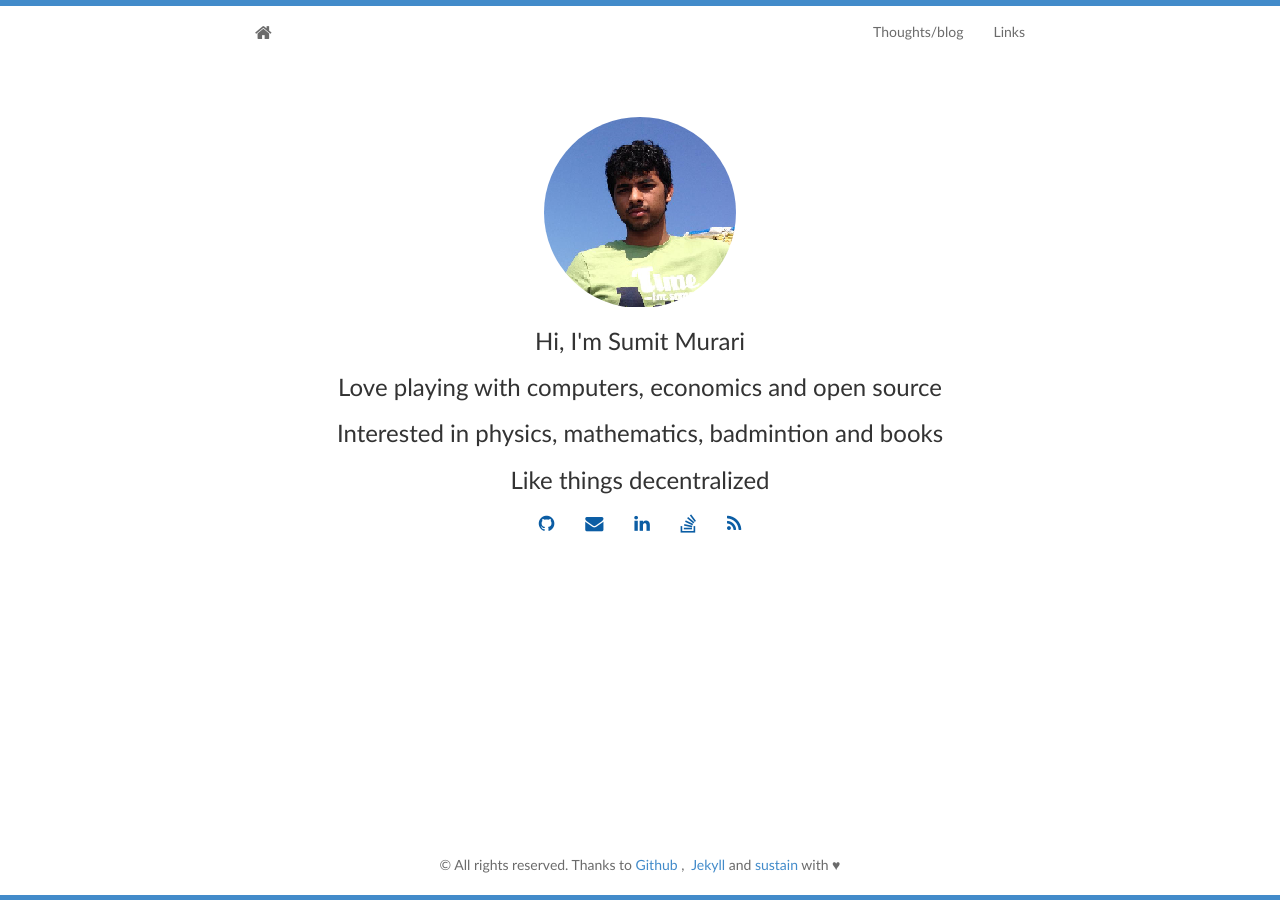
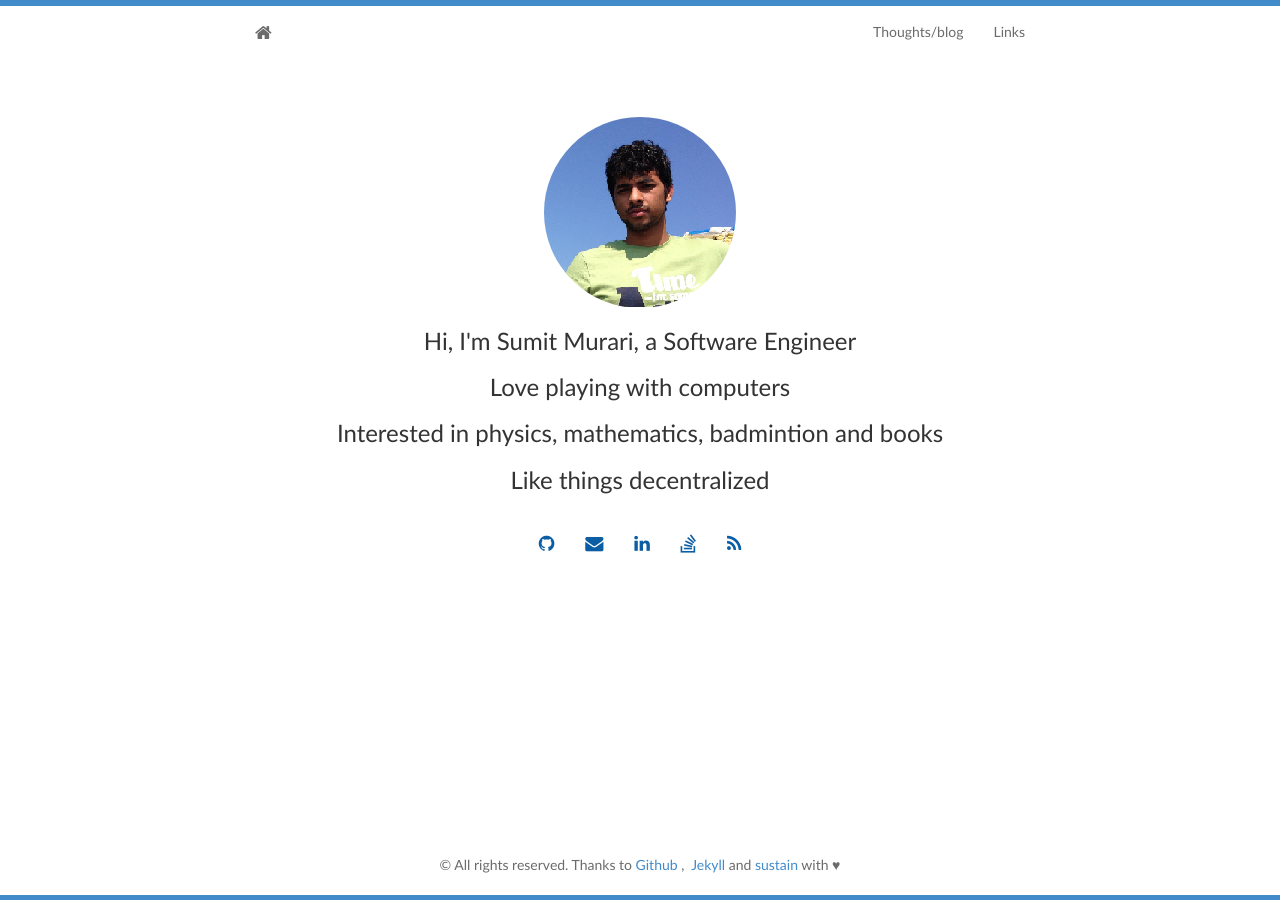
Before and after one commit to murarisumit/murarisumit.github.io, a Jekyll site: the page built from index.html, in a window 1280 px wide. Built offline with Jekyll 4.4.1, drawn with Linux system fonts in a browser that asks for light colours; nearby versions of some CDN libraries; the list of posts is cut into pages by our own code.

```diff
--- a/CNAME
+++ b/CNAME
@@ -1 +1 @@
-sumit.murari.me
+www.yinyangi.in
--- a/_config.yml
+++ b/_config.yml
@@ -16,17 +16,17 @@ permalink: "/:title.html"
 # permalink: /:categories/:title/
 paginate: 5
 safe: true
-local: false  #Enable for github
+# local: false  #Enable for github
 # Use css from local directory.
-# local: true
+local: false
 
 # edit here to achieve your personal greatness
-url: https://sumit.murari.me
+url: https://www.yinyangi.in
 baseurl:
 author: Sumit Murari
 description: Place to keep my silly thoughts
 avatar: profile.png
-email: sumit@murari.me
+email: sumit.yinyangi.in@gmail.com
 email_feedback: true
 github: murarisumit
 # aboutme: murarisumit
--- a/_includes/header.html
+++ b/_includes/header.html
@@ -1,12 +1,12 @@
 <nav class="navbar navbar-default">
   <div class="container">
     <div class="navbar-header">
-      <a class="navbar-brand" href="{{ site.url }}"><i class="fa fa-home"></i></a>
+      <a class="navbar-brand" href="/"><i class="fa fa-home"></i></a>
     </div>
     <div id="navbar">
       <ul class="nav navbar-nav navbar-right">
-        <li><a href="{{ site.baseurl }}posts.html">Thoughts/blog</a></li>
-        <li><a href="{{ site.baseurl }}/personal-fav-links/">Links</a></li>
+        <li><a href="posts.html">Thoughts/blog</a></li>
+        <li><a href="personal-fav-links/">Links</a></li>
         <!-- <li><a href="https://www.github.com/{{ site.github }}" target="_blank">Github</a></li> -->
       </ul>
     </div>
--- a/_scss/main.scss
+++ b/_scss/main.scss
@@ -6,7 +6,6 @@
 // $theme-color:  #009874; // green
 // $theme-color:  #ec4908; // orange
 $theme-color: #428bca; // blue
-
 $background-color: #ffffff;
 $navbar-text-color: #6b6b6b;
 $social-text-color: #0b5da4;
@@ -90,6 +89,8 @@ h3 {
 .navbar-default .navbar-link:hover {
   color: $navbar-text-color;
 }
+
+
 @media (max-width: 767px) {
   .navbar-default .navbar-nav .open .dropdown-menu > li > a {
     color: $navbar-text-color;
@@ -194,6 +195,10 @@ h3 {
   font-size: 1.2em;
 }
 
+.index-aboutme h4 {
+    font-size: 3.5vh;
+}
+
 /* Tags
 
 ---------------------------------------------------*/
--- a/categories.html
+++ b/categories.html
@@ -11,7 +11,7 @@ The following part extracts all the tags from your posts and sort tags, so that
 
 <div class="container">
   <div>
-    <h3 style="display:inline-block"> <small>'...work in progress'</small> Categories &nbsp &nbsp</h3>
+    <h3 style="display:inline-block"> Categories &nbsp &nbsp</h3>
   <a style="display:inline; color:orange" href="{{ site.url }}/atom.xml" target="_blank"><i class="fa fa-feed fa-lg"></i></a>
   </div>
   <hr/>
--- a/index.html
+++ b/index.html
@@ -5,14 +5,18 @@ layout: home
 <section id="about">
 	<div class="container">
 	  <div class="avatar">
-		<img class="img-circle" src="{{ site.baseurl }}static/img/{{ site.avatar }}" alt="whoami">
+      <img class="img-circle" src="static/img/{{ site.avatar }}" alt="whoami">
 	  </div>
-	  <center>
-      <h3>Hi, I'm {{ site.author }}</h3>
-      <h3> Love playing with computers, economics and open source</h3>
-      <h3> Interested in physics, mathematics, badmintion and books  </h3>
-      <h3>Like things decentralized</h3>
-    </center>
-	  {% include social.html %}
+    <div class="index-aboutme">
+      <center>
+        <h3>Hi, I'm {{ site.author }}, a Software Engineer</h3>
+        <h3>Love playing with computers</h3>
+        <h3> Interested in physics, mathematics, badmintion and books  </h3>
+        <h3>Like things decentralized</h3>
+			</center>
+    </div>
+    <br/>
+    {% include social.html %} <br/>
 	</div>
+
 </section>
```
